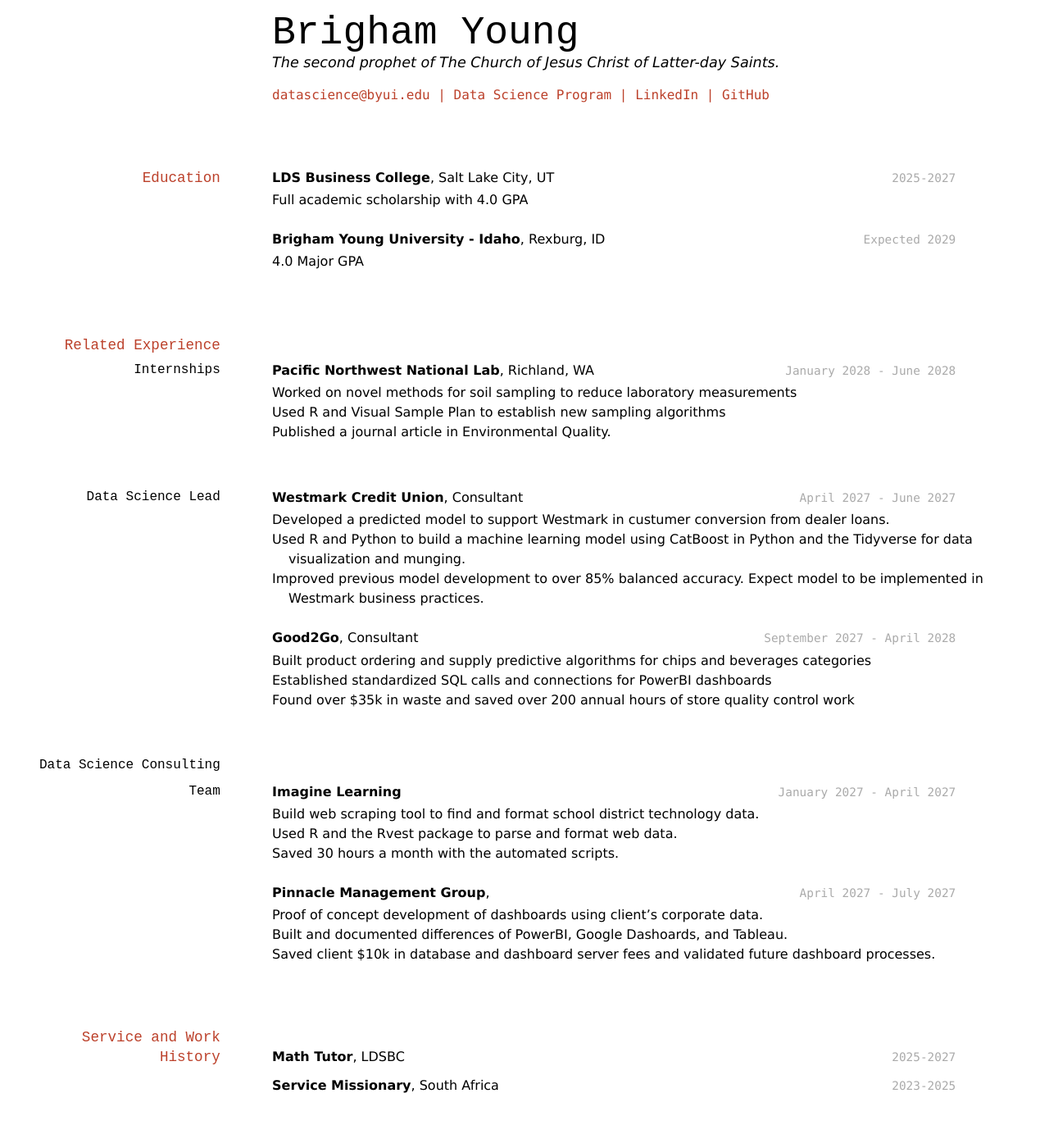
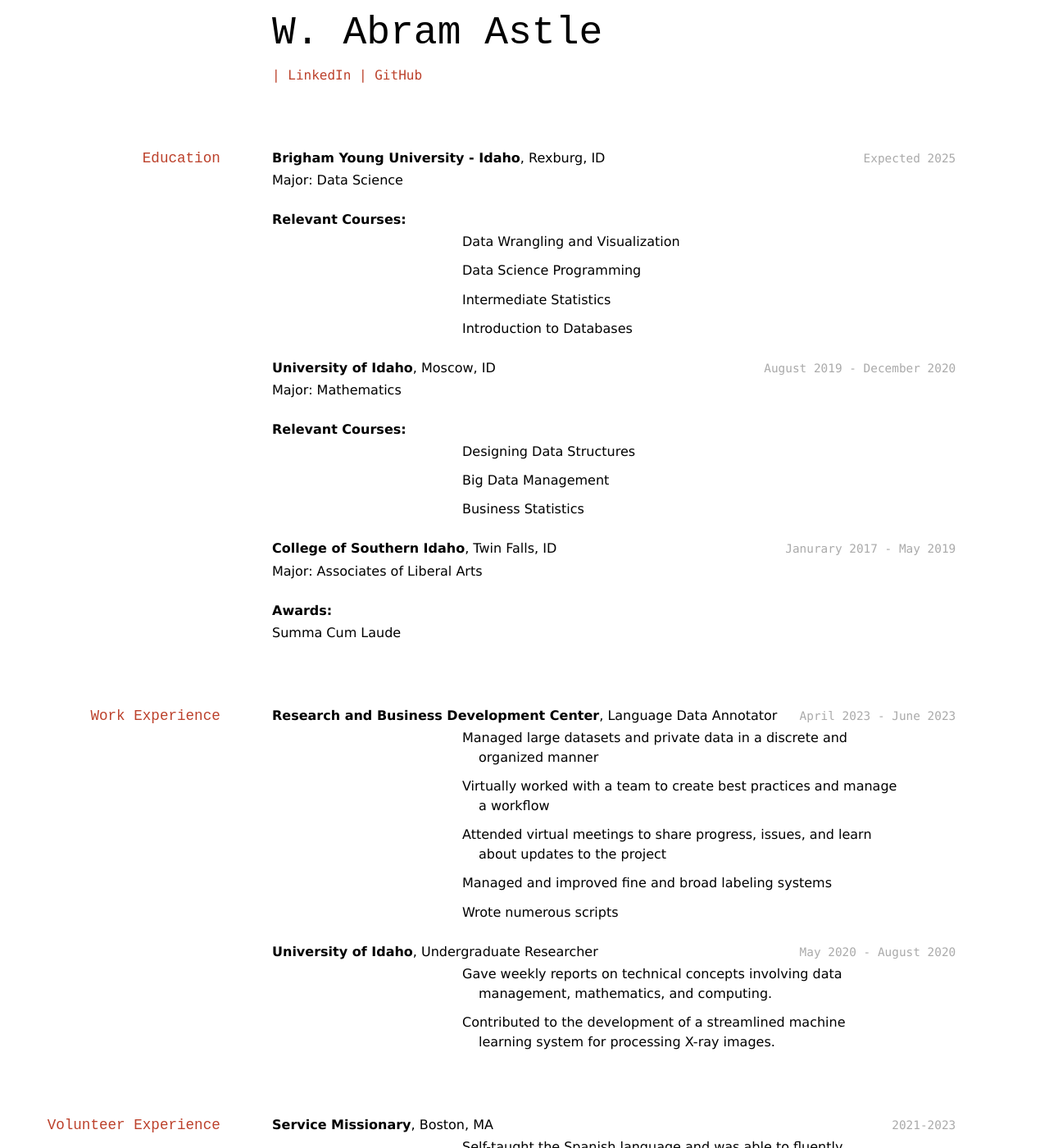
Before and after one commit to c-a-s-t-l-e/Astle-Resume, a Jekyll site: the page built from docs/index.md, in a window 1280 px wide and 1400 px high. Shown: the whole window at 82% size. Built offline with Jekyll 4.4.1, drawn with Linux system fonts in a browser that asks for light colours; some of the changed text lies outside the part shown.

Commit message:
Update index.md
- Updated based on student feedback

```diff
--- a/docs/index.md
+++ b/docs/index.md
@@ -1,86 +1,86 @@
 ---
 layout: cv
-title: Brigham Young's Resume
+title: W. Abram Astle's Resume
 ---
-# Brigham Young
-The second prophet of The Church of Jesus Christ of Latter-day Saints.
+# W. Abram Astle
 
 <div id="webaddress">
-<a href="datascience@byui.edu">datascience@byui.edu</a>
-| <a href="https://byuidatascience.github.io/development.html">Data Science Program</a>
-| <a href="https://www.linkedin.com/groups/13537407/">LinkedIn</a>
-| <a href="https://github.com/byuids-resumes">GitHub</a>
+| <a href="https://www.linkedin.com/in/abram-astle-3194a2279/">LinkedIn</a>
+| <a href="https://github.com/c-a-s-t-l-e">GitHub</a>
 </div>
+
 
 <!-- https://www.monique.tech/the-art-of-markdown -->
 
 ## Education
 
-`2025-2027`
-__LDS Business College__, Salt Lake City, UT
-
-- Full academic scholarship with 4.0 GPA
-
-`Expected 2029`
+`Expected 2025`
 __Brigham Young University - Idaho__, Rexburg, ID
 
-- 4.0 Major GPA
+- Major: Data Science
 
+**Relevant Courses:**
 
-## Related Experience
+- Data Wrangling and Visualization
 
-### Internships
+- Data Science Programming
 
-`January 2028 - June 2028`
-__Pacific Northwest National Lab__, Richland, WA
+- Intermediate Statistics
 
-- Worked on novel methods for soil sampling to reduce laboratory measurements
-- Used R and Visual Sample Plan to establish new sampling algorithms
-- Published a journal article in Environmental Quality.
+- Introduction to Databases
 
-### Data Science Lead
+`August 2019 - December 2020`
+__University of Idaho__, Moscow, ID
 
-`April 2027 - June 2027`
-__Westmark Credit Union__, Consultant
+- Major: Mathematics
 
-- Developed a predicted model to support Westmark in custumer conversion from dealer loans.
-- Used R and Python to build a machine learning model using CatBoost in Python and the Tidyverse for data visualization and munging.
-- Improved previous model development to over 85% balanced accuracy. Expect model to be implemented in Westmark business practices.
+**Relevant Courses:**
 
-`September 2027 - April 2028`
-__Good2Go__, Consultant
+- Designing Data Structures
 
-- Built product ordering and supply predictive algorithms for chips and beverages categories
-- Established standardized SQL calls and connections for PowerBI dashboards
-- Found over $35k in waste and saved over 200 annual hours of store quality control work
+- Big Data Management
 
-### Data Science Consulting Team
+- Business Statistics
 
-`January 2027 - April 2027`
-__Imagine Learning__
+`Janurary 2017 - May 2019`
+__College of Southern Idaho__, Twin Falls, ID
 
-- Build web scraping tool to find and format school district technology data.
-- Used R and the Rvest package to parse and format web data.
-- Saved 30 hours a month with the automated scripts.
+- Major: Associates of Liberal Arts
 
-`April 2027 - July 2027`
-__Pinnacle Management Group__,
+**Awards:**
 
-- Proof of concept development of dashboards using client's corporate data.
-- Built and documented differences of PowerBI, Google Dashoards, and Tableau.
-- Saved client $10k in database and dashboard server fees and validated future dashboard processes.
+- Summa Cum Laude
 
+## Work Experience
 
-## Service and Work History
+`April 2023 - June 2023`
+__Research and Business Development Center__, Language Data Annotator
 
-`2025-2027`
-__Math Tutor__, LDSBC
+- Managed large datasets and private data in a discrete and organized manner
 
+- Virtually worked with a team to create best practices and manage a workflow
 
-`2023-2025`
-__Service Missionary__, South Africa
+- Attended virtual meetings to share progress, issues, and learn about updates to the project
 
+- Managed and improved fine and broad labeling systems
 
+- Wrote numerous scripts
+
+`May 2020 - August 2020`
+__University of Idaho__, Undergraduate Researcher
+
+- Gave weekly reports on technical concepts involving data management, mathematics, and computing.
+
+- Contributed to the development of a streamlined machine learning system for processing X-ray images.
+
+## Volunteer Experience
+
+`2021-2023`
+__Service Missionary__, Boston, MA
+
+- Self-taught the Spanish language and was able to fluently converse with a wide variety of native Spanish speakers in New England
+
+- Conducted individual and group trainings for volunteers
 
 <!-- ### Footer
 
```
